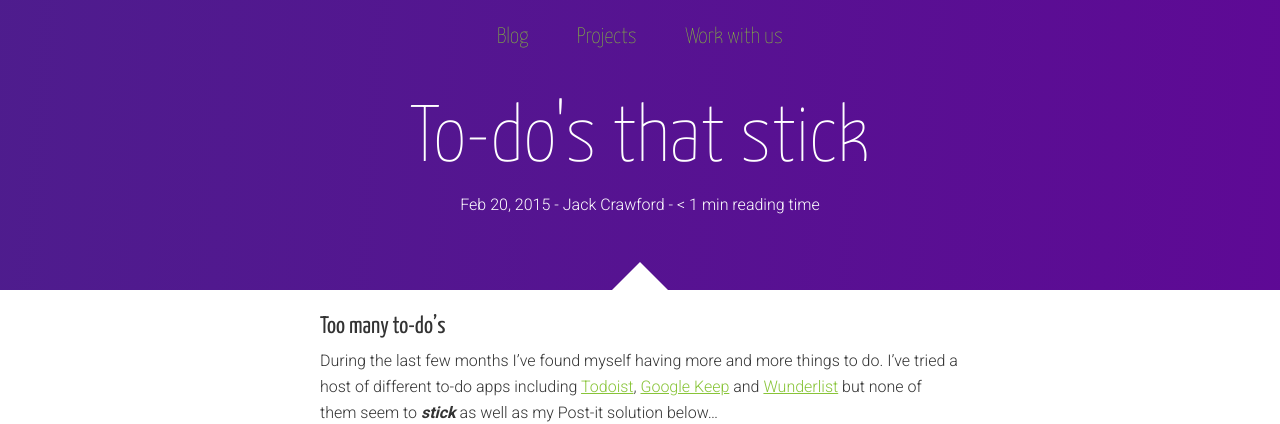
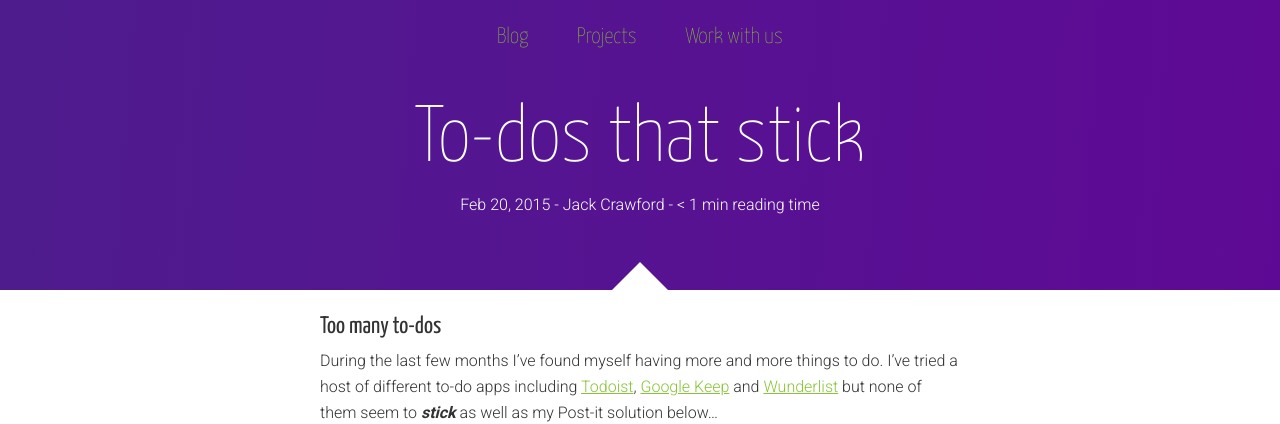
Before and after one commit to holidayextras/holidayextras.github.com, a Jekyll site: the page built from _posts/2015-02-20-todos-that-stick.md, in a window 1280 px wide. Shown: the top 424 px of the page. Built offline with Jekyll 4.4.1, drawn with Linux system fonts in a browser that asks for light colours; nearby versions of some CDN libraries; comment, search, counter and statistics services are not loaded.

Commit message:
de-aposrophizr

```diff
--- a/_posts/2015-02-20-todos-that-stick.md
+++ b/_posts/2015-02-20-todos-that-stick.md
@@ -1,13 +1,13 @@
 ---
 layout: post
-title: To-do's that stick
+title: To-dos that stick
 categories: workflow
 author: Jack Crawford
 tags: todo workflow apps
 comments: true
 ---
 
-## Too many to-do's
+## Too many to-dos
 During the last few months I've found myself having more and more things to do. I've tried a host of different to-do apps including [Todoist](https://en.todoist.com/), [Google Keep](https://keep.google.com/) and [Wunderlist](https://www.wunderlist.com/) but none of them seem to _**stick**_ as well as my Post-it solution below...
 
 ![Post-it to-do]({{ site.baseurl }}assets/img/todo.jpg)
```
